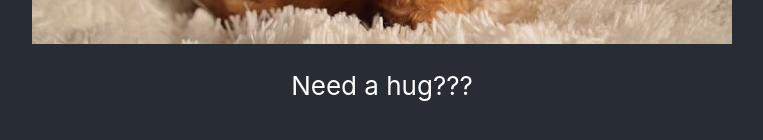
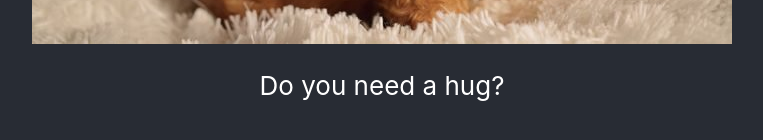
Before and after one commit to DonerKebab/react-aws-cicd-example, a React (Create React App) app: page / in a window 1280 px wide. Shown: the part 548-688 px from the top of the page, without its empty margins (258-1021 px from the left). Built offline with nearby package versions, Linux system fonts and the light colour scheme.

Commit message:
test cicd

```diff
--- a/src/App.js
+++ b/src/App.js
@@ -7,7 +7,7 @@ function App() {
       <header className="App-header">
         <img src={logo}  alt="logo" />
         <p>
-          Need a hug???
+          Do you need a hug?
         </p>
 
       </header>
```
